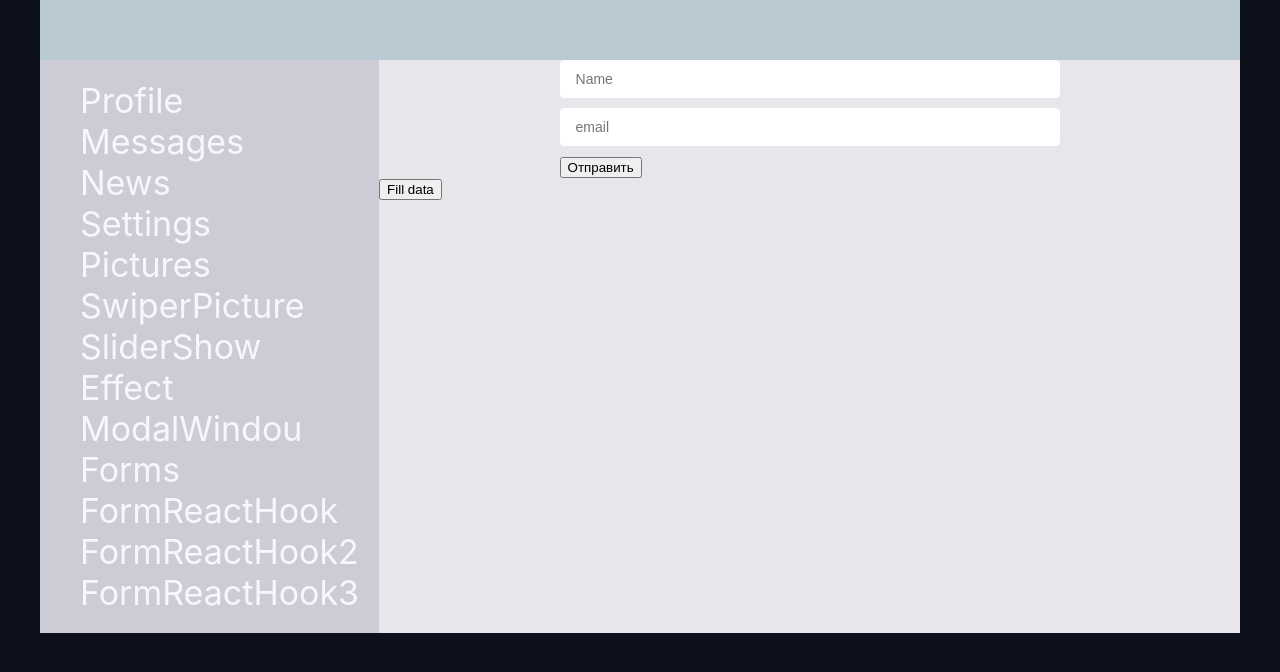
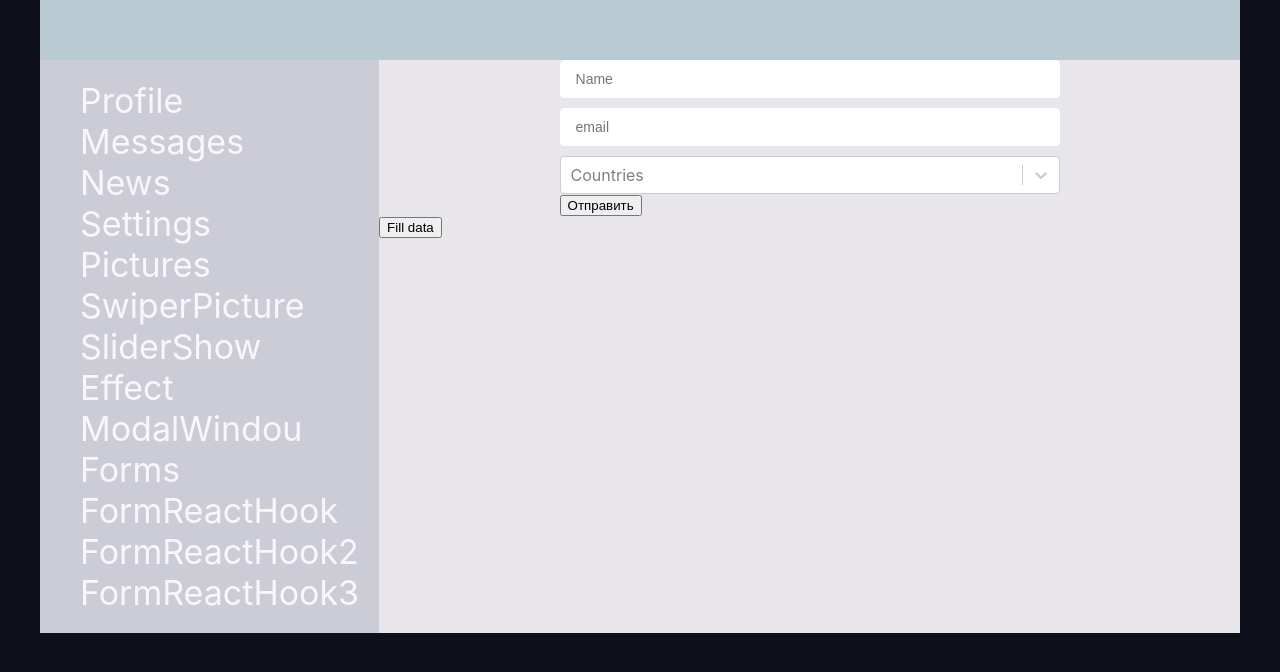
Before and after one commit to Inna7777/FirstProjectReact, a React (Create React App) app: page /formreact2 in a window 1280 px wide. Shown: the top 672 px of the page. Built offline with nearby package versions, Linux system fonts and the light colour scheme.

Commit message:
Add Controller

```diff
--- a/package.json
+++ b/package.json
@@ -12,6 +12,7 @@
     "react-hook-form": "^7.48.2",
     "react-router-dom": "^6.17.0",
     "react-scripts": "5.0.1",
+    "react-select": "^5.8.0",
     "swiper": "^11.0.3",
     "web-vitals": "^2.1.4"
   },
--- a/src/components/FormReactHook2/FormReactHook2.jsx
+++ b/src/components/FormReactHook2/FormReactHook2.jsx
@@ -1,5 +1,18 @@
 import React from "react";
-import { useForm  } from "react-hook-form";
+import { Controller, useForm  } from "react-hook-form";
+import  ReactSelect from "react-select";
+
+const options = [
+  { value: 'Russia', label: 'Russia' },
+  { value: 'USA', label: 'USA' },
+  { value: 'French', label: 'Franch' }
+];
+
+const getValue = (value) => {
+  return (
+    value ? options.find((option) => option.value === value) : ''
+  );
+}
 
 const FormReactHook2 = () => {
   const {
@@ -8,21 +21,18 @@ const FormReactHook2 = () => {
     formState: { errors },
     reset,
     watch, //отслеживает переменные
-    setValue
+    setValue,
+    control
+  } = useForm({ mode: "onChange" });
 
-  } = useForm(
-    //при каких событиях должен срабатывать
-
-    { mode: "onChange" }
-  );
   const onSubmit = (data) => {
-    // функция принимает все поля формы (обработчик формы)
-    alert(`Your name ${data.name}, Your name ${data.email}`);
+    alert(`Your name ${data.name}, Your email ${data.email}`);
     reset();
   };
 
-  const watchName = watch('name',)
-  React.useEffect(() => { // помогает отследить работу функций и переменных
+  const watchName = watch('name');
+
+  React.useEffect(() => {
     const subscription = watch((value, { name, type }) =>
       console.log(value, name, type)
     )
@@ -39,11 +49,9 @@ const FormReactHook2 = () => {
           type="text"
           placeholder="Name"
         />
-        {/* Сообщение об ошибке */}
         {errors?.name && (
           <div style={{ color: "red" }}>{errors?.name?.message}</div>
         )}
-        {/* <div style={{color: 'red'}}>{errors?.name && <p> {errors?.name?.message || 'Eroor!'}</p>}</div> */}
 
         <input
           {...register("email", {
@@ -60,13 +68,34 @@ const FormReactHook2 = () => {
         {errors?.email && (
           <div style={{ color: "red" }}>{errors?.email?.message}</div>
         )}
-        <button>Отправить</button>
 
+        <Controller
+          control={control}
+          name="adress.country"
+          rules={{
+            required: 'Country is required!',
+          }}
+          render={({ field: { onChange, value }, fieldState: { error } }) => (
+            <div>
+              <ReactSelect
+                placeholder='Countries'
+                options={options}
+                value={getValue(value)}
+                onChange={(newValue) => onChange(newValue.value)}
+              />
+              {error && <div style={{ color: "red" }}>{error.message}</div>}
+            </div>
+          )}
+        />
+
+        <div>
+          <button>Отправить</button>
+        </div>
       </form>
-      <button onClick={()=> { // заполнить поля определенными значениями
-            setValue('name', 'max')
-            setValue('email', 'test@mail.ru')
-        }}>Fill data</button>
+      <button onClick={() => {
+        setValue('name', 'max');
+        setValue('email', 'test@mail.ru');
+      }}>Fill data</button>
     </div>
   );
 };
```
Also changed, not shown: 1 other file (tests, documents, lock files or other folders).
